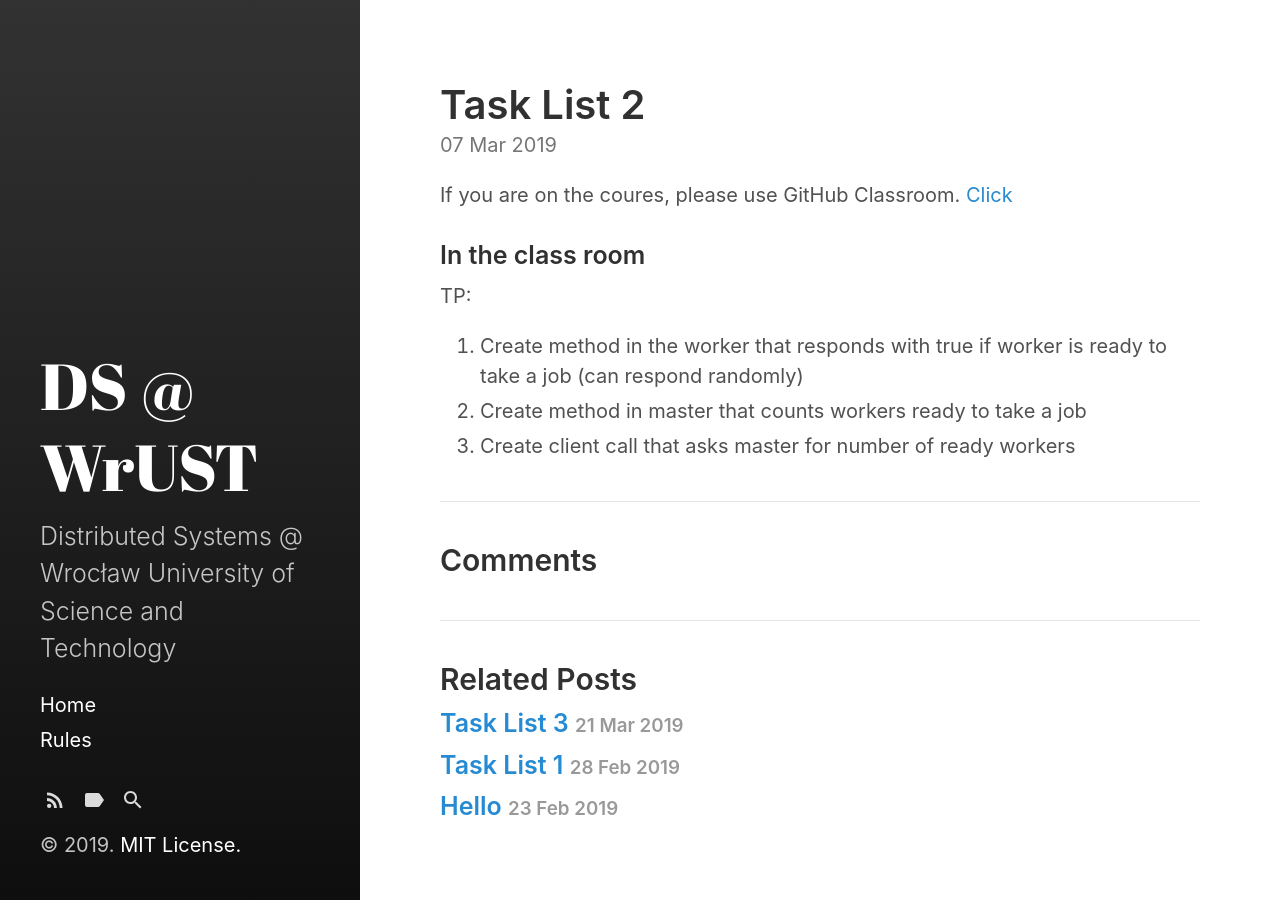
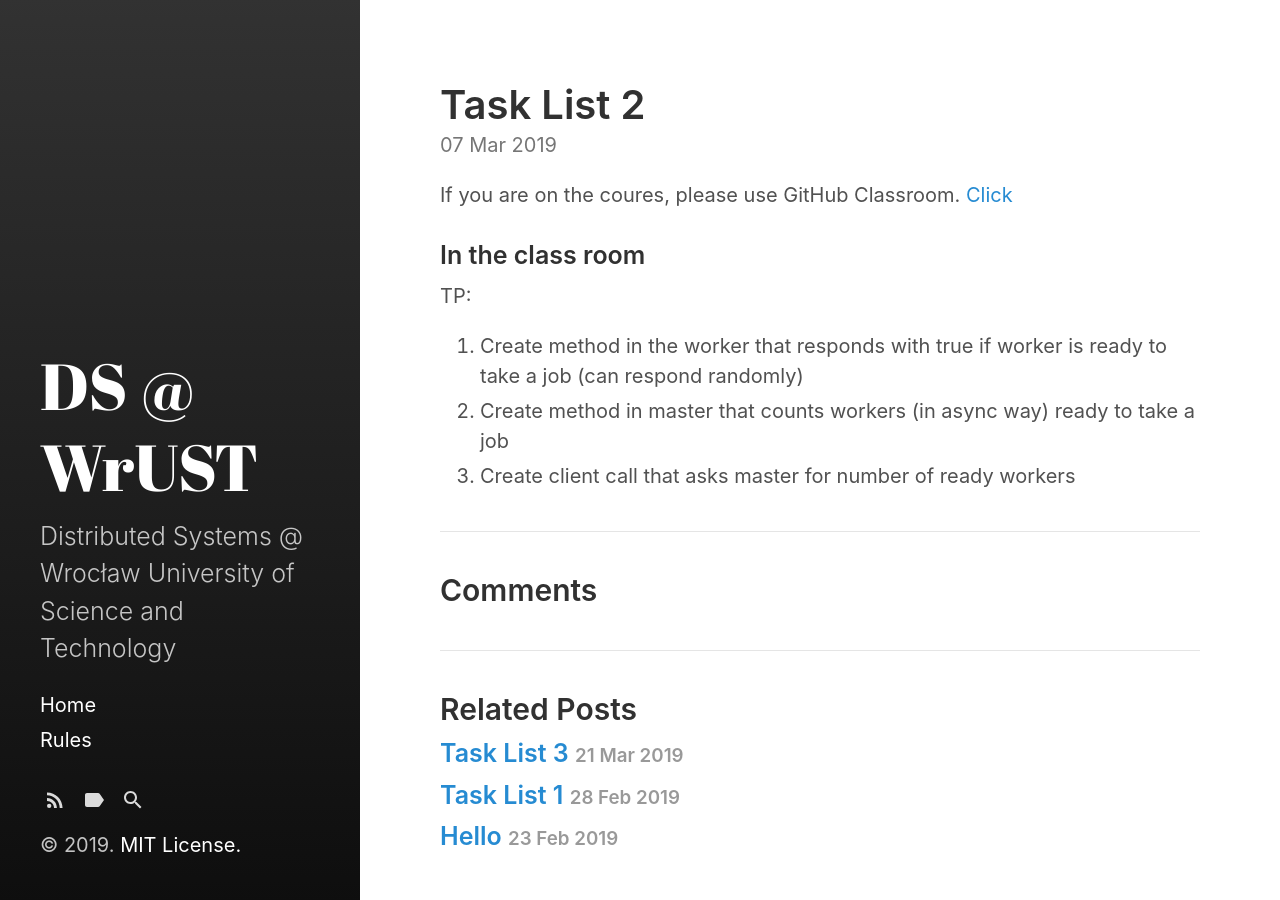
Before and after one commit to distributed-systems-wrust/distributed.github.com, a Jekyll site: the page built from _posts/2019-03-07-l2.md, in a window 1280 px wide. Built offline with Jekyll 4.4.1, drawn with Linux system fonts in a browser that asks for light colours.

Commit message:
async info

```diff
--- a/_posts/2019-03-07-l2.md
+++ b/_posts/2019-03-07-l2.md
@@ -12,5 +12,5 @@ If you are on the coures, please use GitHub Classroom.
 TP:
 
 1. Create method in the worker that responds with true if worker is ready to take a job (can respond randomly)
-2. Create method in master that counts workers ready to take a job
+2. Create method in master that counts workers (in async way) ready to take a job
 3. Create client call that asks master for number of ready workers
```
